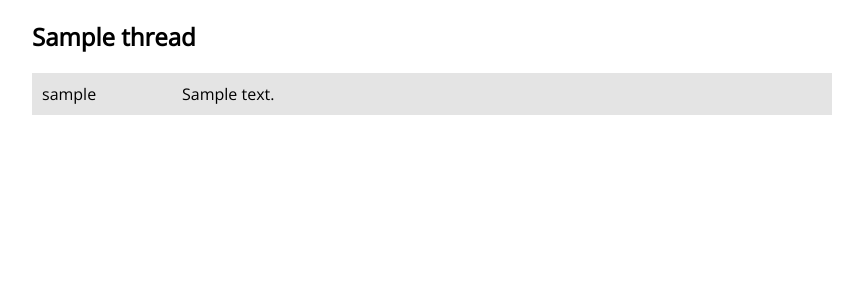
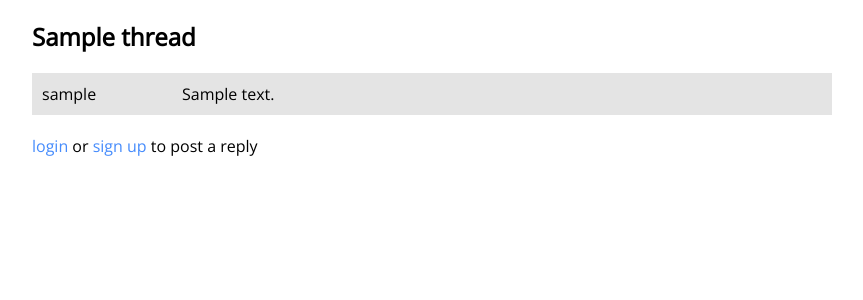
Before and after one commit to kjarosh/python-django, a Django app: page /threads/1 in a window 1280 px wide. Shown: the part 37-337 px from the top of the page, without its empty margins (208-1071 px from the left). Run offline with Django 3.2, Linux system fonts and the light colour scheme; tables that the repository leaves empty hold one stand-in row (values such as "Sample post").

Commit message:
Add pages for a thread

```diff
--- a/core/views.py
+++ b/core/views.py
@@ -16,6 +16,14 @@ from core.models import Thread, Post, Section
 def render_error(request, error):
     return render(request, 'error-page.html', { 'error': error }, status=400)
 
+def get_page_number(request):
+    try:
+        page = int(request.GET.get('page', '0'))
+    except:
+        raise Http404
+    if page < 0:
+        raise Http404
+    return page
 
 def get_active_thread_list(thread_from, thread_to, sectionid=None):
     threads = Post.objects
@@ -134,9 +142,7 @@ def threads(request):
     except:
         section = None
 
-    page = int(request.GET.get('page', '0'))
-    if page < 0:
-        raise Http404
+    page = get_page_number(request)
 
     thread_from = page * CoreConfig.threads_per_page
     thread_to = thread_from + CoreConfig.threads_per_page
@@ -166,11 +172,10 @@ def threads(request):
     return render(request, 'threads.html', context)
 
 
+
+
 def thread(request, tid):
-    try:
-        page = int(request.GET.get('page', '0'))
-    except:
-        raise Http404
+    page = get_page_number(request)
 
     try:
         thread = Thread.objects.get(id=tid)
@@ -181,12 +186,29 @@ def thread(request, tid):
     post_to = post_from + CoreConfig.posts_per_page
     posts = Post.objects \
         .filter(thread=tid) \
-        .order_by('time_posted')[post_from:post_to]
+        .order_by('time_posted')[post_from:post_to+1]
 
     if len(posts) == 0:
         raise Http404
 
-    context = { 'posts': posts, 'thread': thread }
+    more = (len(posts) == post_to - post_from + 1)
+    posts = posts[0:post_to - post_from]
+
+    prev = None
+    next = None
+
+    if page > 0:
+        prev = page - 1
+
+    if more:
+        next = page + 1
+
+    context = {
+        'posts': posts,
+        'thread': thread,
+        'prev': prev,
+        'next': next
+    }
     return render(request, 'thread.html', context)
 
 
--- a/forum/settings.py
+++ b/forum/settings.py
@@ -123,3 +123,7 @@ STATIC_URL = '/static/'
 STATICFILES_DIRS = [
     os.path.join(BASE_DIR, "static")
 ]
+
+TEMPLATE_CONTEXT_PROCESSORS = [
+    'django.core.context_processors.request'
+]
--- a/static/main.css
+++ b/static/main.css
@@ -82,3 +82,8 @@ a:hover {
 	margin-bottom: 30px;
 	font-size: 0.8em;
 }
+
+div.clear-bar {
+	height: 10px;
+	width: 100%;
+}
--- a/templates/thread.html
+++ b/templates/thread.html
@@ -14,13 +14,32 @@
 		</div>
 	{% endfor %}
 
+	<div class="clear-bar"></div>
+
+	{% if prev or prev == 0 %}
+		<a href="?page={{ prev }}">&larr; Previous page</a>
+	{% endif %}
+
+	{% if next %}
+		<div style="float:right">
+			<a href="?page={{ next }}">Next page &rarr;</a>
+		</div>
+	{% endif %}
+
+	<div class="clear-bar"></div>
+
 	{% if user.is_authenticated %}
+		{% if not next %}
 			<h5>Response</h5>
-		<form action="/post/?next={{ request.path }}" method="post">
+			<form action="/post/?next={{ request.get_full_path }}" method="post">
 				{% csrf_token %}
 				<input type="hidden" name="tid" value="{{ thread.id }}"/>
 				<textarea class="thread-reply" name="content" placeholder="Content" required></textarea>
 				<input type="submit"/>
 			</form>
 		{% endif %}
+	{% else %}
+		<a href="/accounts/login/?next={{ request.path }}">login</a>
+		or <a href="/accounts/signup/">sign up</a> to post a reply
+	{% endif %}
 {% endblock %}
```
Lines whose indentation alone changed are shown as unchanged.
